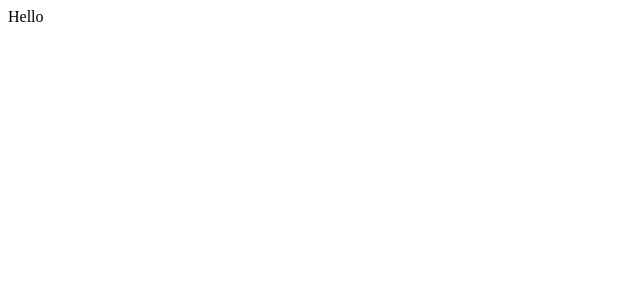
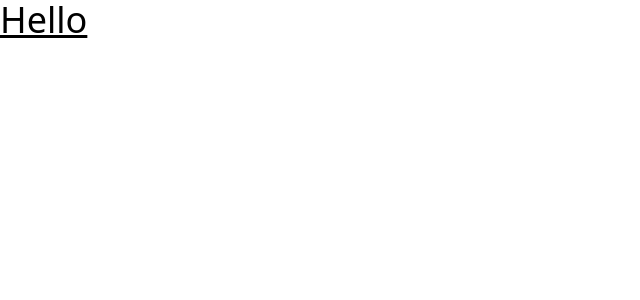
Before and after one commit to yodit93/shared-prompts, a Next.js app: page / in a window 1280 px wide. Shown: the top 300 px of the page, without its empty margins (0-640 px from the left). Built offline with nearby package versions, Linux system fonts and the light colour scheme.

Commit message:
Use tailwind css

```diff
--- a/app/page.js
+++ b/app/page.js
@@ -1,8 +1,9 @@
 import React from 'react'
+import '../styles/globals.css'
 
 const page = () => {
   return (
-    <div className='text-2xl text-bold underline'>
+    <div className='text-4xl text-bold underline'>
       Hello
     </div>
   )
```
